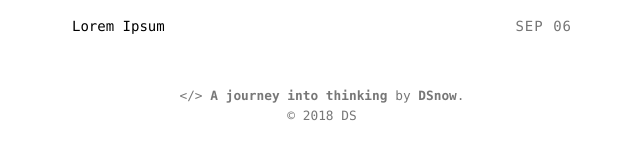
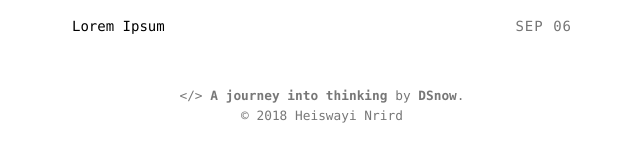
Before and after one commit to firmai/snowde.github.io, a Jekyll site: the page built from index.html, in a window 1280 px wide. Shown: the part 494-656 px from the top of the page, without its empty margins (318-958 px from the left). Built offline with Jekyll 4.4.1, drawn with Linux system fonts in a browser that asks for light colours; part of the change alters nothing that is shown.

Commit message:
Updated '_config.yml' via CloudCannon

```diff
--- a/_config.yml
+++ b/_config.yml
@@ -1,27 +1,24 @@
 # Site Info
-title:              "Ten Second Thought"
-description:        "Tinking..."
+title:              "The Plain"
+description:        "The Plain is a minimalist Jekyll theme, that's it. Can't say anymore..."
 
 # Google APIs
 google_verify:      epFgX0s_0RM3CdjwFcsewfXzPov2g8s9ZBOLyaIUH-o # Your Google Verification - set to 'false' to disable
 google_analytics:   UA-XXXXXXX-X # Your Google Analytics code - set to 'false' to disable
 
 # Author Info
-author_name:        "DS" # Your name here
-author_email:       10st@live.com # Your email here
-author_gravatar:    b2b429dd81d366b42a74a36f8e237286 # Your Gravatar md5 hash here for logo
-
+author_name:        "Heiswayi Nrird"
+author_email:       hnrird@gmail.com
+author_gravatar:    2b38b1b0e7e08b69379bd61582adf0c8 # Gravatar md5 hash (of email) here for logo - set to 'false' to disable
 twitter_username:   HeiswayiNrird # set to 'false' to disable
 github_username:    heiswayi # set to 'false' to disable
 
-
 # Site Settings
-url:                https://tensecondthought.com # main url can chnge nce other one activates
-baseurl:            / # for gh-pages
-permalink:          /posts/:title # Post permalink
-timezone:           Pacific/Auckland # https://en.wikipedia.org/wiki/List_of_tz_database_time_zones
-mathjax:            true  # enables support for mathjax - set to false to disable
-
+url:                https://heiswayi.nrird.com # main url
+baseurl:            /the-plain # for gh-pages
+permalink:          /notes/:title # Post permalink
+timezone:           Asia/Kuala_Lumpur # https://en.wikipedia.org/wiki/List_of_tz_database_time_zones
+mathjax:            true  # enables support for mathjax - set to 'false' to disable
 
 # Site Build
 highlighter:        rouge
```
